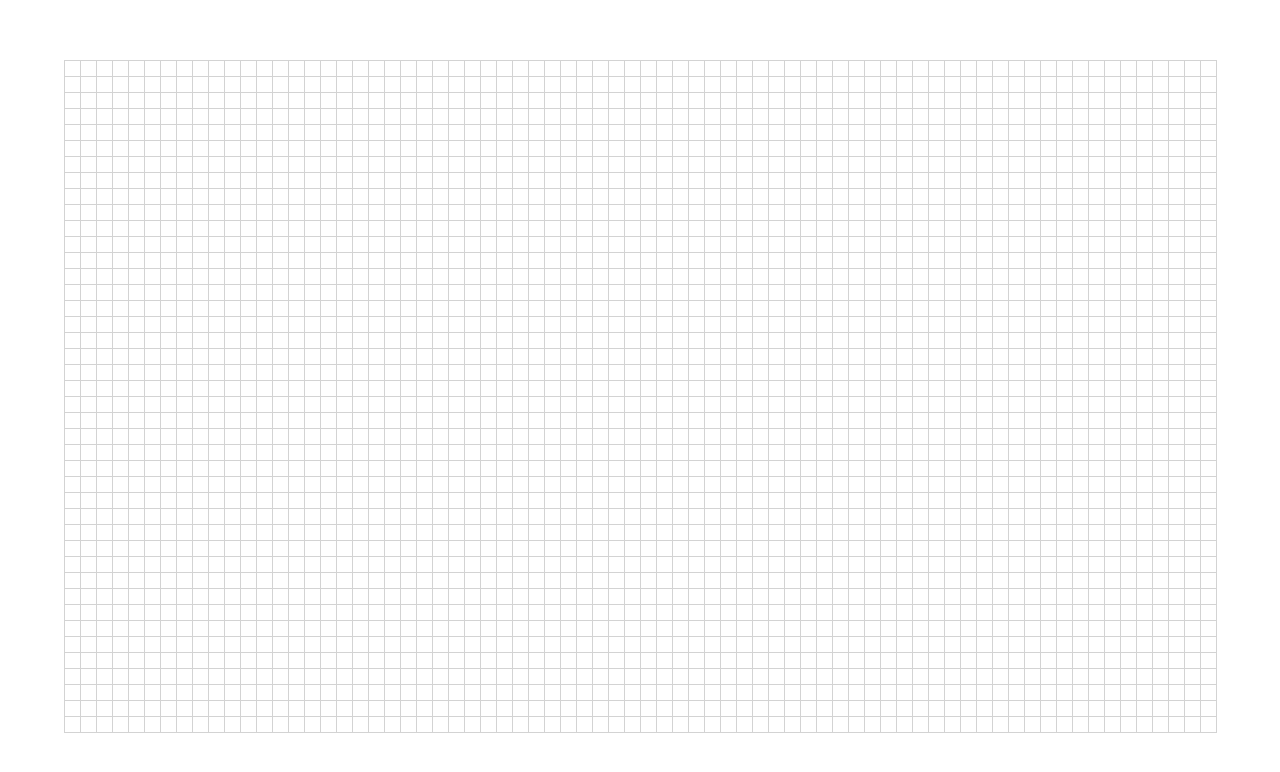
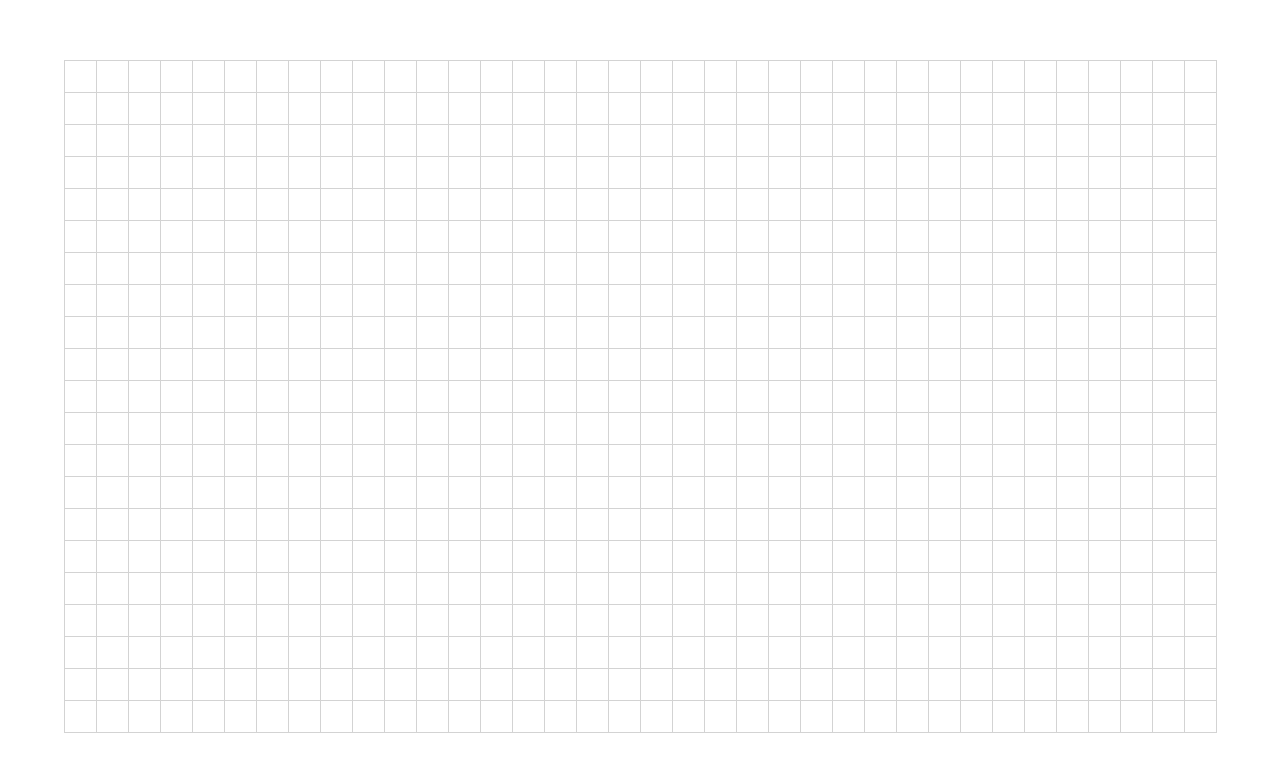
Before and after one commit to typekev/react-pathing, a React (Create React App) app: page / in a window 1280 px wide. Shown: the top 772 px of the page. Built offline with nearby package versions, Linux system fonts and the light colour scheme.

Commit message:
style selected cells

```diff
--- a/src/components/Cell.ts
+++ b/src/components/Cell.ts
@@ -1,5 +1,9 @@
-import styled from "styled-components";
+import styled, { css } from "styled-components";
 import { CELL_WIDTH } from '../constants'
+
+interface Props {
+  selected: boolean
+}
 
 const Cell = styled.div`
   display: inline-block;
@@ -8,6 +12,10 @@ const Cell = styled.div`
   border: 0.0625rem solid lightgrey;
   margin-bottom: -0.0625rem;
   margin-right: -0.0625rem;
+
+  ${({ selected }: Props) => selected && css`
+    background-color: black
+  `}
 `;
 
 export default Cell;
--- a/src/constants.ts
+++ b/src/constants.ts
@@ -1,2 +1,2 @@
 export const WINDOW_PADDING = 4;
-export const CELL_WIDTH = 1;
+export const CELL_WIDTH = 2;
```
